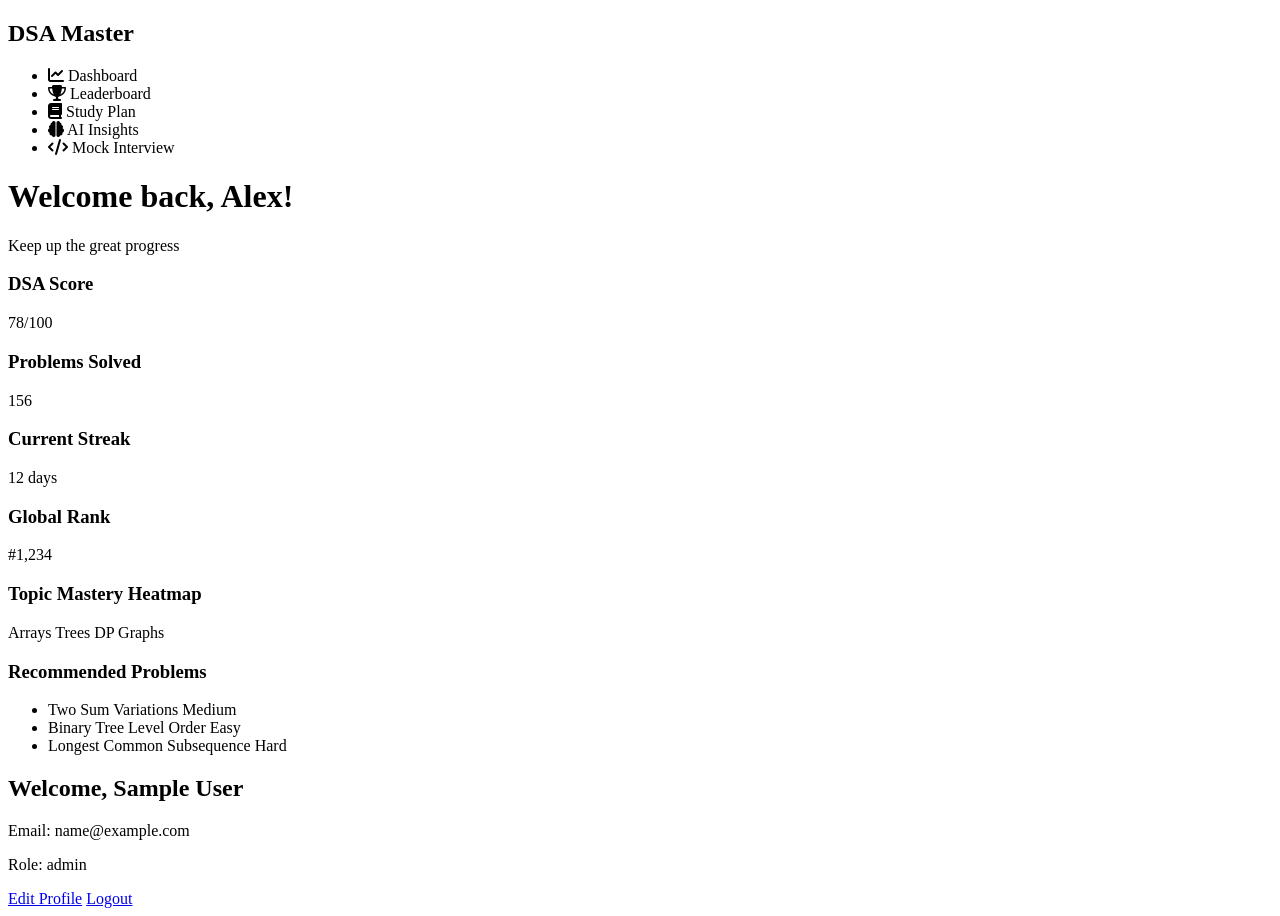
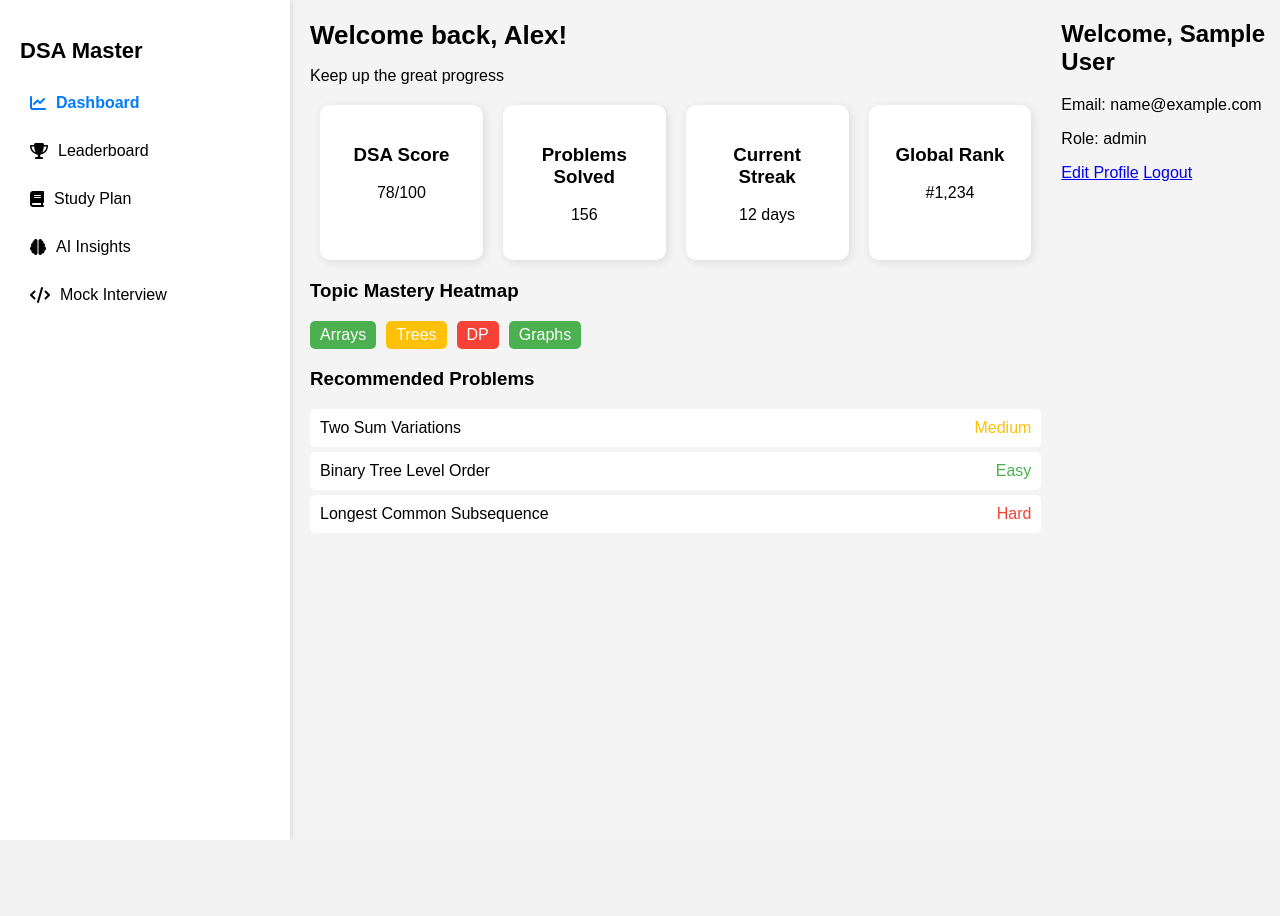
Before and after one commit to nag2mani/CodingProfileTracker, a Flask app: page /dashboard in a window 1280 px wide. After the commit the page ends 840 px from the top, so only its background shows below. Run offline with Flask 3, Linux system fonts and the light colour scheme; the visitor is signed in with stand-in values (Sample User, id 1); tables that the repository leaves empty hold one stand-in row (values such as "Sample post"); some libraries are stand-ins or nearby versions.

Commit message:
added styles

```diff
--- /dev/null
+++ b/static/css/styles.css
@@ -0,0 +1,99 @@
+/* General Styles */
+body {
+    font-family: Arial, sans-serif;
+    margin: 0;
+    padding: 0;
+    background-color: #f4f4f4;
+    display: flex;
+}
+
+/* Container */
+.container {
+    display: flex;
+    width: 100%;
+}
+
+/* Sidebar */
+.sidebar {
+    width: 250px;
+    background-color: #fff;
+    padding: 20px;
+    height: 100vh;
+    box-shadow: 2px 0px 5px rgba(0, 0, 0, 0.1);
+}
+.sidebar h2 {
+    font-size: 22px;
+    margin-bottom: 20px;
+}
+.sidebar nav ul {
+    list-style: none;
+    padding: 0;
+}
+.sidebar nav ul li {
+    padding: 10px;
+    margin: 10px 0;
+    cursor: pointer;
+    display: flex;
+    align-items: center;
+}
+.sidebar nav ul li i {
+    margin-right: 10px;
+}
+.sidebar nav ul li.active {
+    font-weight: bold;
+    color: #007bff;
+}
+
+/* Main Dashboard */
+.dashboard {
+    flex: 1;
+    padding: 20px;
+}
+.dashboard header h1 {
+    margin: 0;
+    font-size: 26px;
+}
+.dashboard .stats {
+    display: flex;
+    justify-content: space-between;
+    margin: 20px 0;
+}
+.dashboard .card {
+    background: white;
+    padding: 20px;
+    flex: 1;
+    margin: 0 10px;
+    border-radius: 10px;
+    box-shadow: 2px 2px 10px rgba(0, 0, 0, 0.1);
+    text-align: center;
+}
+
+/* Heatmap */
+.heatmap .tags {
+    display: flex;
+    gap: 10px;
+}
+.heatmap .tags span {
+    padding: 5px 10px;
+    border-radius: 5px;
+}
+.strong { background-color: #4CAF50; color: white; }
+.average { background-color: #FFC107; color: white; }
+.weak { background-color: #F44336; color: white; }
+
+/* Recommended Problems */
+.recommended ul {
+    list-style: none;
+    padding: 0;
+}
+.recommended ul li {
+    background: white;
+    padding: 10px;
+    margin: 5px 0;
+    border-radius: 5px;
+    display: flex;
+    justify-content: space-between;
+}
+.easy { color: #4CAF50; }
+.medium { color: #FFC107; }
+.hard { color: #F44336; }
--- a/templates/dashboard.html
+++ b/templates/dashboard.html
@@ -5,7 +5,7 @@
     <meta charset="UTF-8">
     <meta name="viewport" content="width=device-width, initial-scale=1.0">
     <title>DSA Dashboard</title>
-    <link rel="stylesheet" href="styles.css">
+    <link rel="stylesheet" type="text/css" href="{{ url_for('static', filename='css/styles.css') }}">
     <script src="https://kit.fontawesome.com/a076d05399.js" crossorigin="anonymous"></script>
 </head>
 
```
